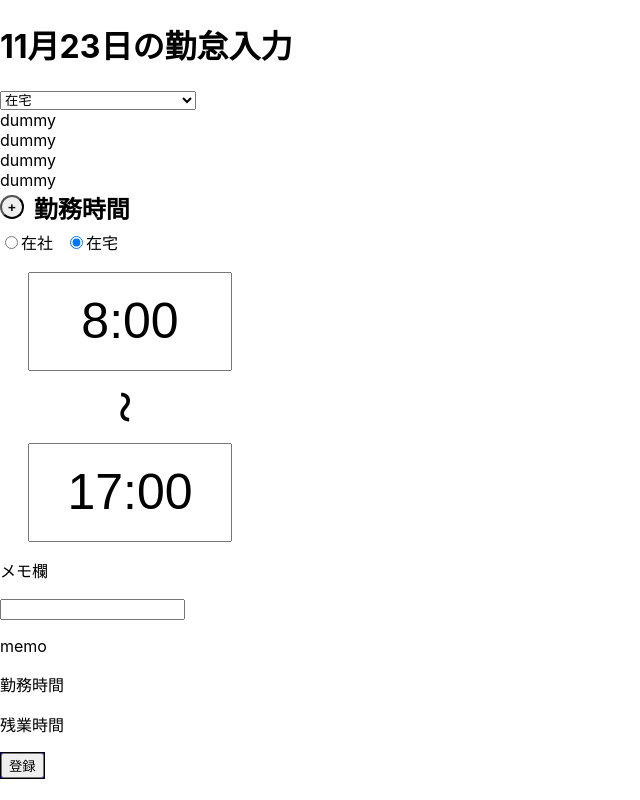
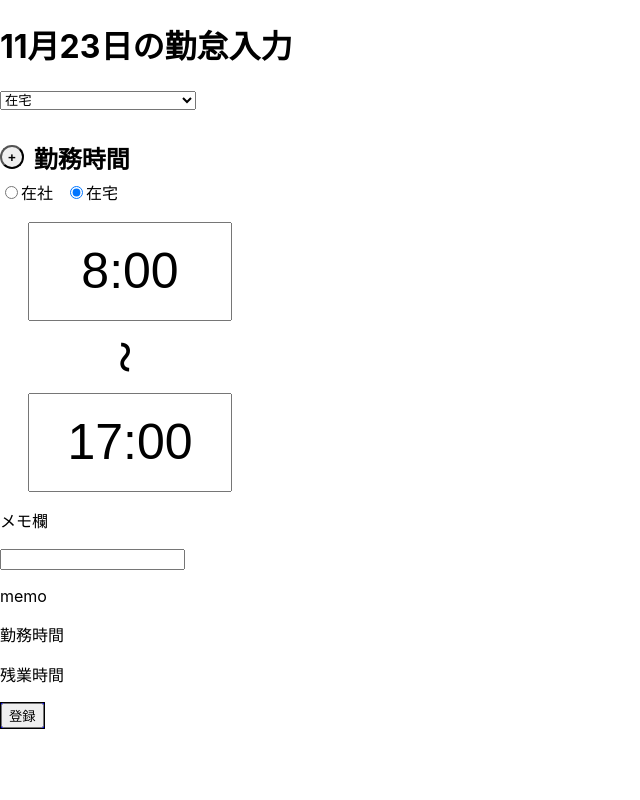
Before and after one commit to MasaoAsano/teamProjectKintai, a React (Create React App) app in the folder kintai/: page / in a window 1280 px wide. Shown: the whole page, without its empty margins (0-640 px from the left). Built offline with nearby package versions, Linux system fonts and the light colour scheme; the HTML template or start-up script is replaced by a standard one.

Commit message:
feat(SelectionTable)!: 初期スクロール位置合わせ

```diff
--- a/kintai/src/Components/SelectionTable.js
+++ b/kintai/src/Components/SelectionTable.js
@@ -9,10 +9,15 @@ import { useEffect, useRef } from "react";
 const SelectionTable = ({ defaultDate, setTime }) => {
   const ref = useRef(null);
   const timeList = [];
+  let target = 2;
   for (let hour = 6; hour < 24; hour++) {
     for (let minute = 0; minute < 60; minute++) {
       const time = hour + ":" + String(minute).padStart(2, "0");
+      target++;
       if (hour === defaultDate.getHours() && minute === defaultDate.getMinutes()) {
+        target = 0;
+      }
+      if (target == 2) {
         timeList.push(<div key={time} ref={ref} onClick={timeClicked}>{time}</div>);
       } else {
         timeList.push(<div key={time} onClick={timeClicked}>{time}</div>);
--- a/kintai/src/Components/TimeField.js
+++ b/kintai/src/Components/TimeField.js
@@ -22,10 +22,6 @@ const TimeField = ({ date, timesAndStyle }) => {
   return (
     <div className="timeField">
       <div>
-        <div>dummy</div>
-        <div>dummy</div>
-        <div>dummy</div>
-        <div>dummy</div>
         <SelectorTitle />
         <WorkStyleSelector selected={timesAndStyle.style} />
         <TimeInput startDate={startDate} endDate={endDate} />
--- a/kintai/src/styles/timeField.css
+++ b/kintai/src/styles/timeField.css
@@ -2,6 +2,7 @@
   display: flex;
   flex-direction: column;
   align-items: flex-start;
+  margin-top: 30px;
 }
 
 .selectorTitle {
```
